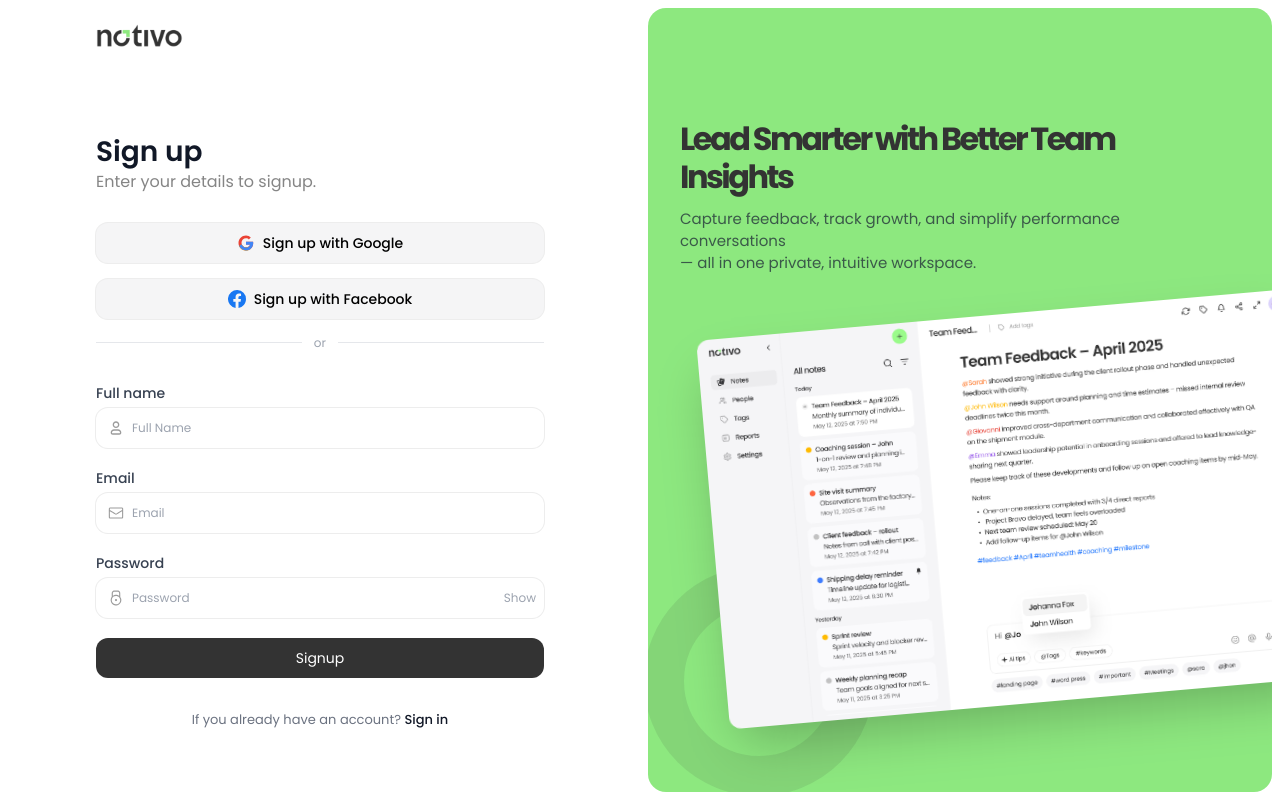
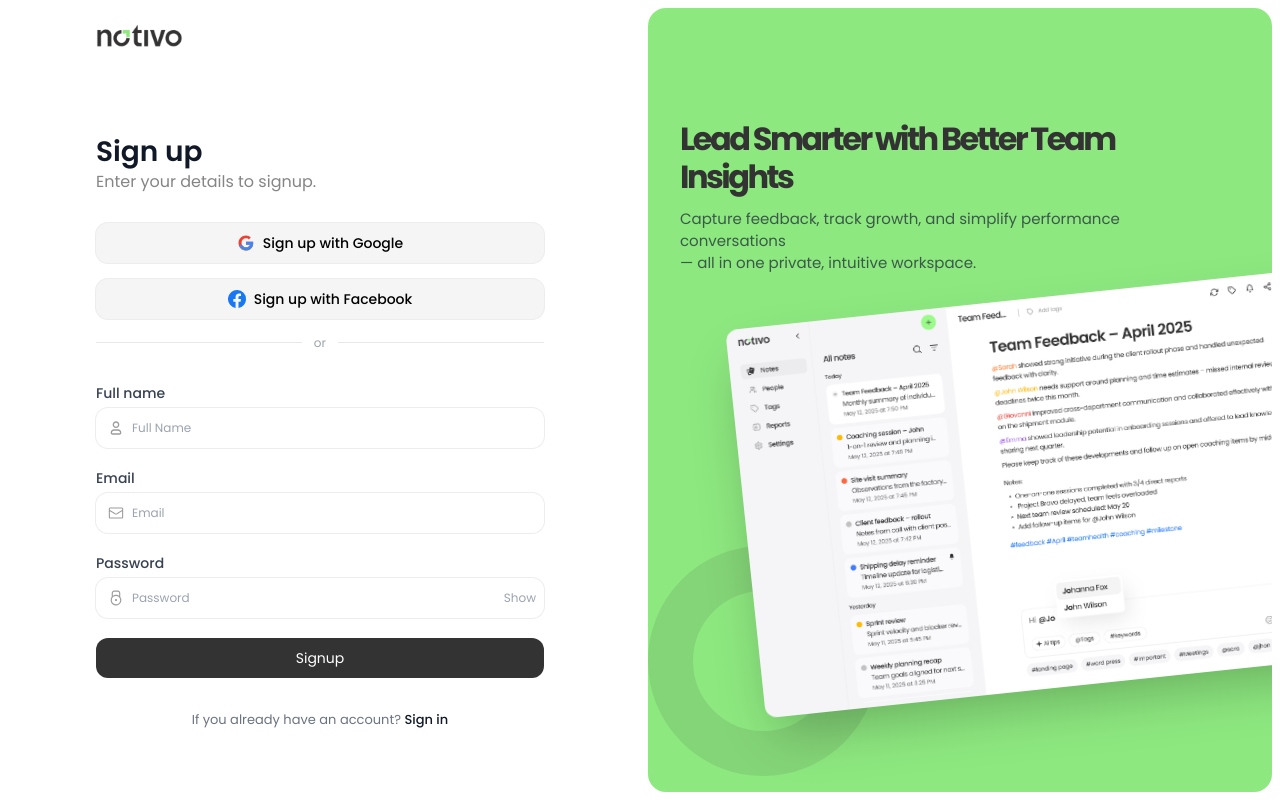
Before and after one commit to natasha-maryam/notivo, a React (Vite) app: page /#/signup in a window 1280 px wide. Built offline with nearby package versions, Linux system fonts and the light colour scheme.

Commit message:
updated right promo

```diff
--- a/src/pages/SignUpPage.tsx
+++ b/src/pages/SignUpPage.tsx
@@ -11,15 +11,18 @@
         <div className="absolute inset-0">
           <div
             className="pointer-events-none absolute
-              -bottom-1 -left-1 w-[230px] border-[40px]
+              bottom-4 left-0 w-[230px] border-[45px]
               aspect-square rounded-full border-[#3333331A] z-[1]"
           />
         </div>
 
         {/* Text */}
-        <div className="px-6 md:px-8 pt-28 max-w-[90%] relative z-[3] flex flex-col pb-[-6]">
-          <h2 className="text-[32px] leading-[38px] font-extrabold text-[#333333] w-full block"   style={{ letterSpacing: "-2.5px" }}>
-              Lead Smarter with Better Team Insights
+        <div className="px-6 md:px-8 pt-28 max-w-[85%] relative z-[3] flex flex-col pb-[-6]">
+          <h2
+            className="text-[32px] leading-[38px] font-extrabold text-[#333333] w-full block"
+            style={{ letterSpacing: "-2.5px" }}
+          >
+            Lead Smarter with Better Team Insights
           </h2>
           <p className="mt-3 text-[15px] leading-[22px] text-[#1f2937]/75 max-w-[560px]">
             Capture feedback, track growth, and simplify performance
@@ -29,14 +32,14 @@
         </div>
 
         {/* Big image that stays big */}
-        <div className="relative h-full z-[2] pt-10 pr-6 overflow-hidden">
+        <div className="relative h-full z-[2] pt-6 pr-6 ">
           <img
             src="/right-pannel.avif"
             alt="Product preview"
             loading="lazy"
             draggable={false}
             className="
-              select-none rounded-xl shadow-2xl transform-gpu origin-center rotate-[-5deg] ml-16
+              select-none rounded-xl shadow-2xl transform-gpu origin-center rotate-[-6deg] ml-24
               scale-[1]  /* Keeps it large */
               min-w-[500px] /* Prevents shrinking too much */
             "
--- a/src/pages/SigninPage.tsx
+++ b/src/pages/SigninPage.tsx
@@ -11,7 +11,7 @@
         <div className="absolute inset-0">
           <div
             className="pointer-events-none absolute
-              -bottom-1 -left-1 w-[230px] border-[40px]
+              bottom-4 left-0 w-[230px] border-[45px]
               aspect-square rounded-full border-[#3333331A] z-[1]"
           />
         </div>
@@ -32,14 +32,14 @@
         </div>
 
         {/* Big image that stays big */}
-        <div className="relative h-full z-[2] pt-10 pr-6 overflow-hidden">
+        <div className="relative h-full z-[2] pt-6 pr-6 ">
           <img
             src="/right-pannel.avif"
             alt="Product preview"
             loading="lazy"
             draggable={false}
             className="
-              select-none rounded-xl shadow-2xl transform-gpu origin-center rotate-[-5deg] ml-16
+              select-none rounded-xl shadow-2xl transform-gpu origin-center rotate-[-6deg] ml-24
               scale-[1]  /* Keeps it large */
               min-w-[500px] /* Prevents shrinking too much */
             "
```
